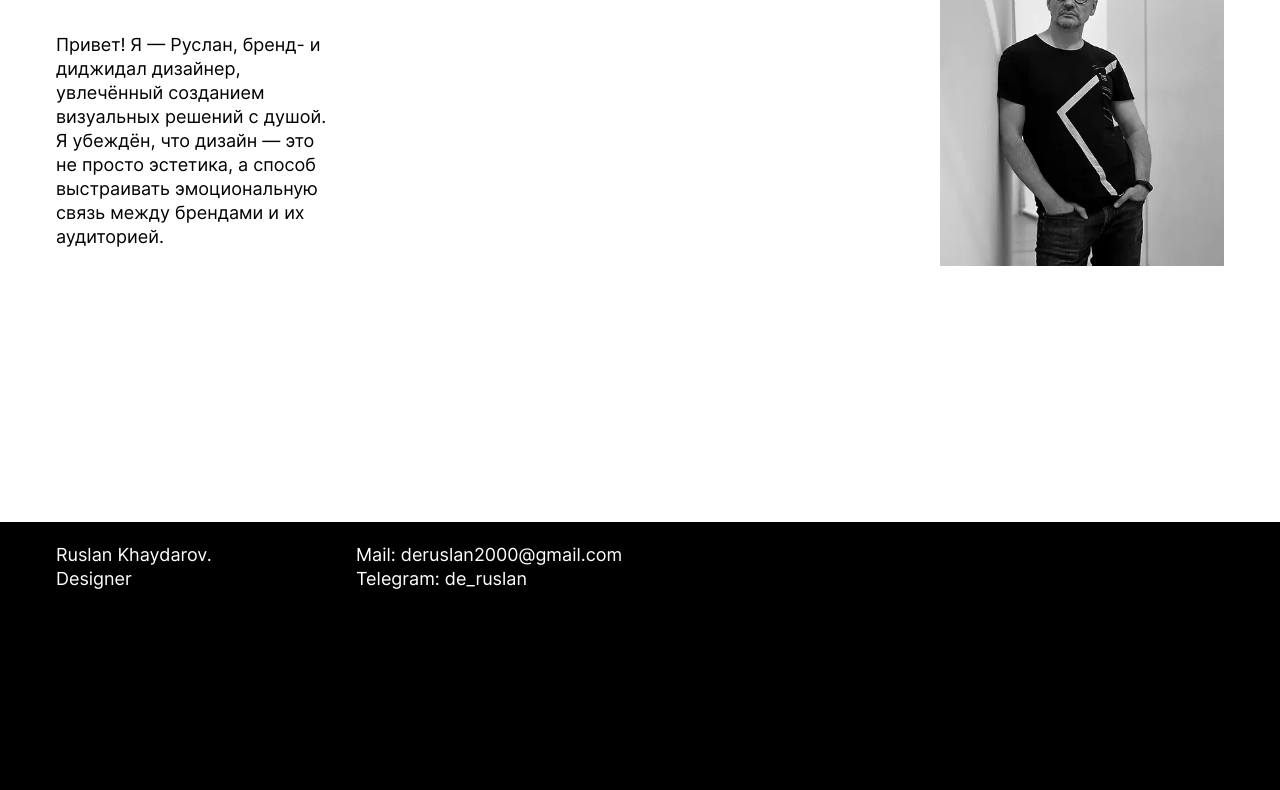
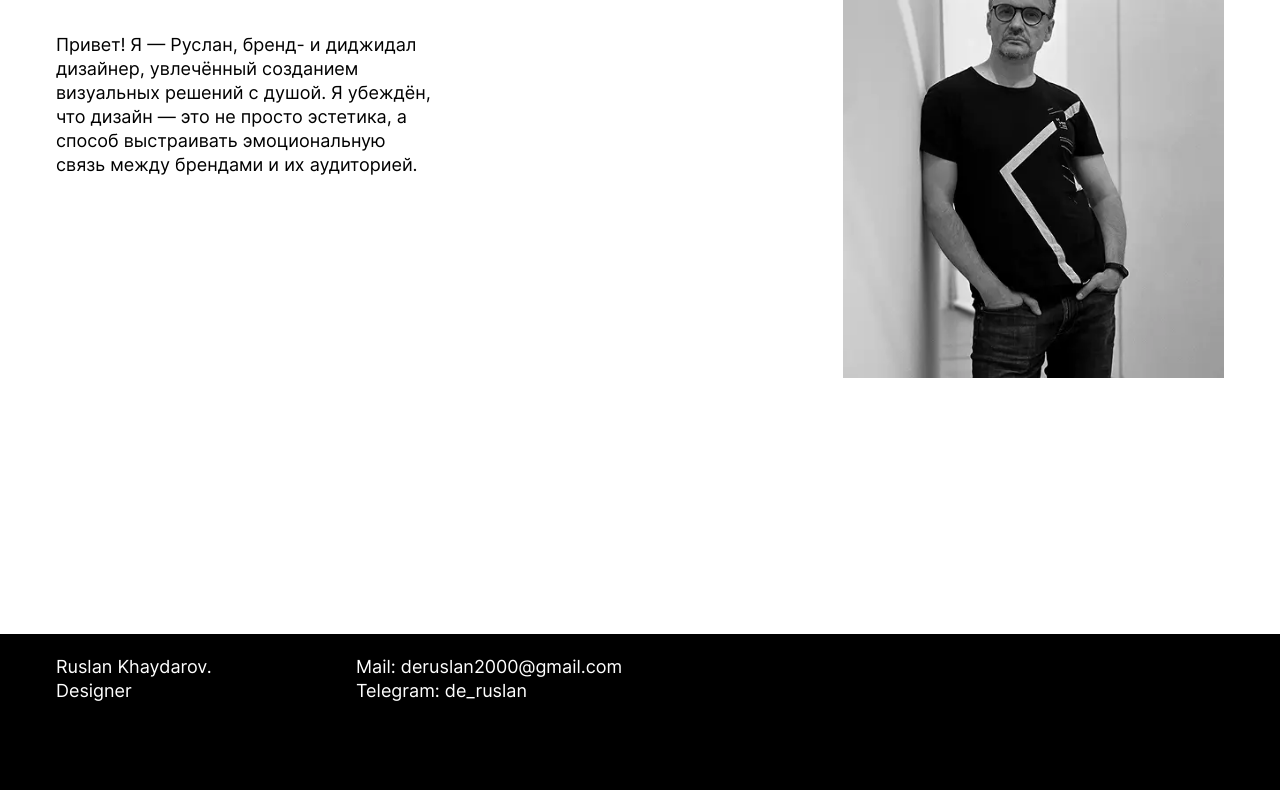
Before and after one commit to Zellar/Khaydarov, a plain HTML site: page about/index.html in a window 1280 px wide. Shown: the part 397-1187 px from the top of the page. Drawn offline with Linux system fonts and the light colour scheme.

Commit message:
Update style.css

```diff
--- a/css/style.css
+++ b/css/style.css
@@ -359,11 +359,11 @@ p:last-child {
 }
 
 .section-about__text-block {
-    width: calc(25% - 8px);
+    width: calc(33.33% - 8px);
 }
 
 .section-about__img-block {
-    width: calc(25% - 8px);
+    width: calc(33.33% - 8px);
     padding-top: 9px;
 }
 
```
